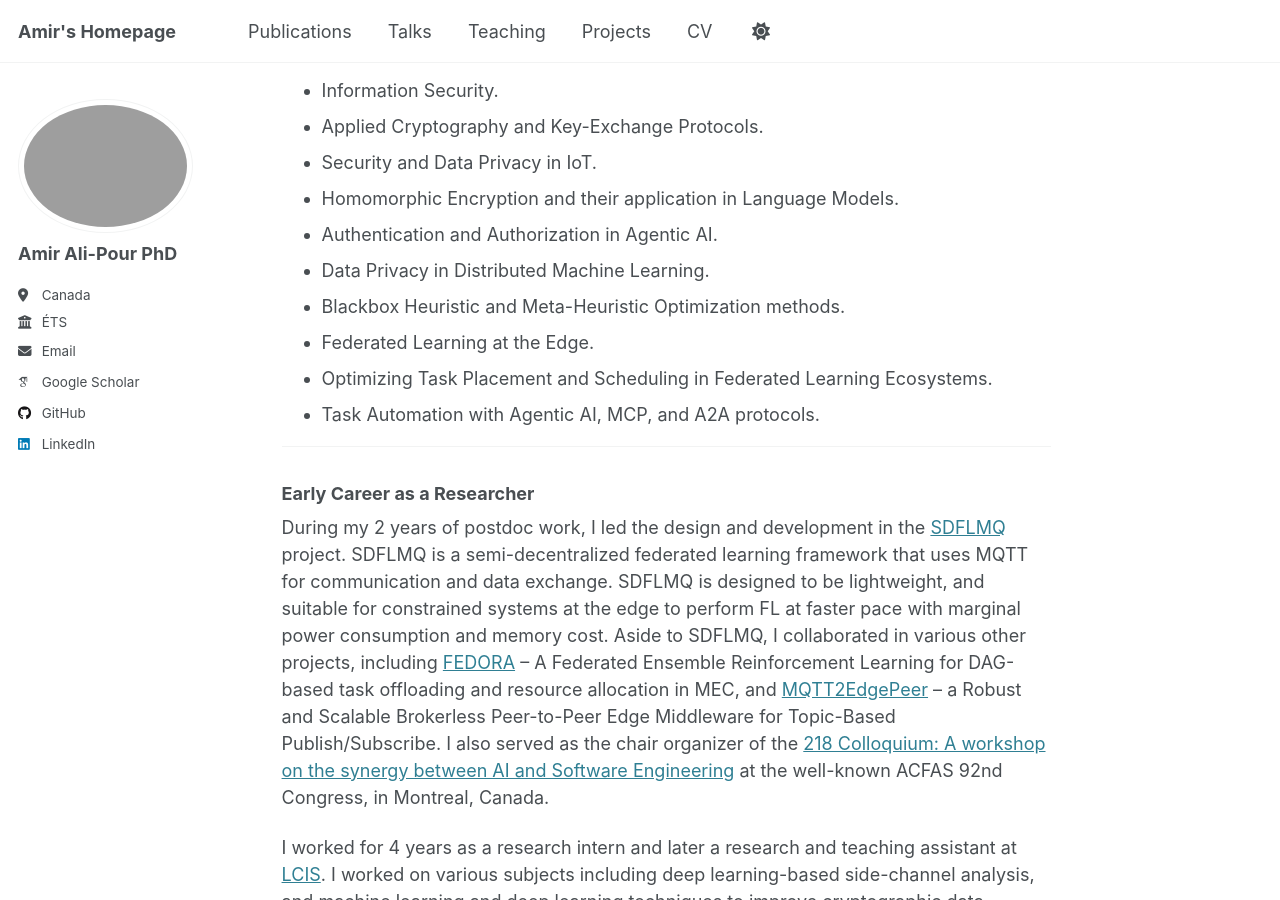
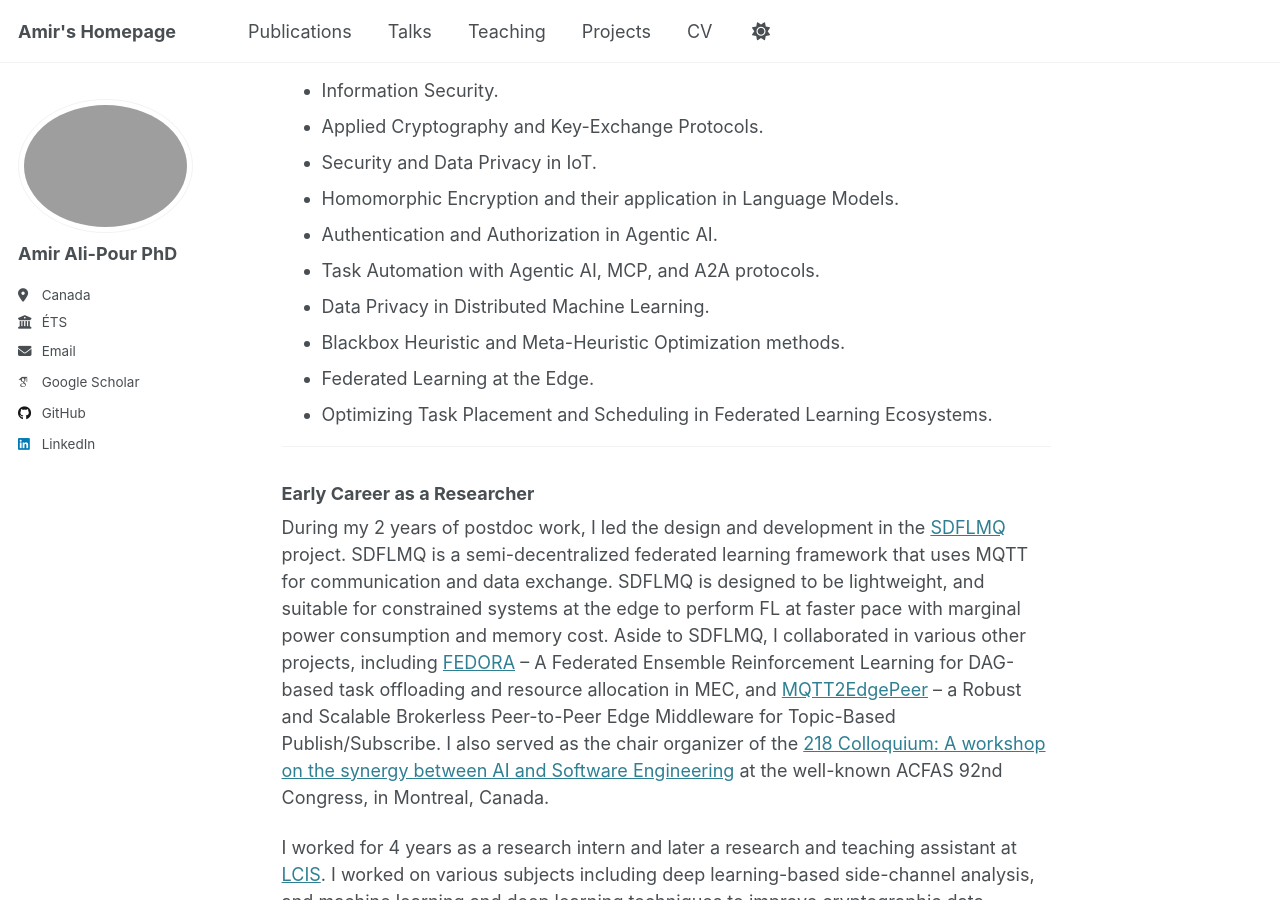
Before and after one commit to ali-pour-amir/ali-pour-amir.github.io, a Jekyll site: the page built from _pages/about.md, in a window 1280 px wide and 900 px high, scrolled down 552 px. Built offline with Jekyll 4.4.1, drawn with Linux system fonts in a browser that asks for light colours; some web fonts are replaced.

```diff
--- a/_pages/about.md
+++ b/_pages/about.md
@@ -19,12 +19,11 @@ My research interests are:
 - Security and Data Privacy in IoT.
 - Homomorphic Encryption and their application in Language Models.
 - Authentication and Authorization in Agentic AI.
+- Task Automation with Agentic AI, MCP, and A2A protocols.
 - Data Privacy in Distributed Machine Learning.
 - Blackbox Heuristic and Meta-Heuristic Optimization methods.
 - Federated Learning at the Edge.
 - Optimizing Task Placement and Scheduling in Federated Learning Ecosystems.
-- Task Automation with Agentic AI, MCP, and A2A protocols.
-
 
 ---
 
```
